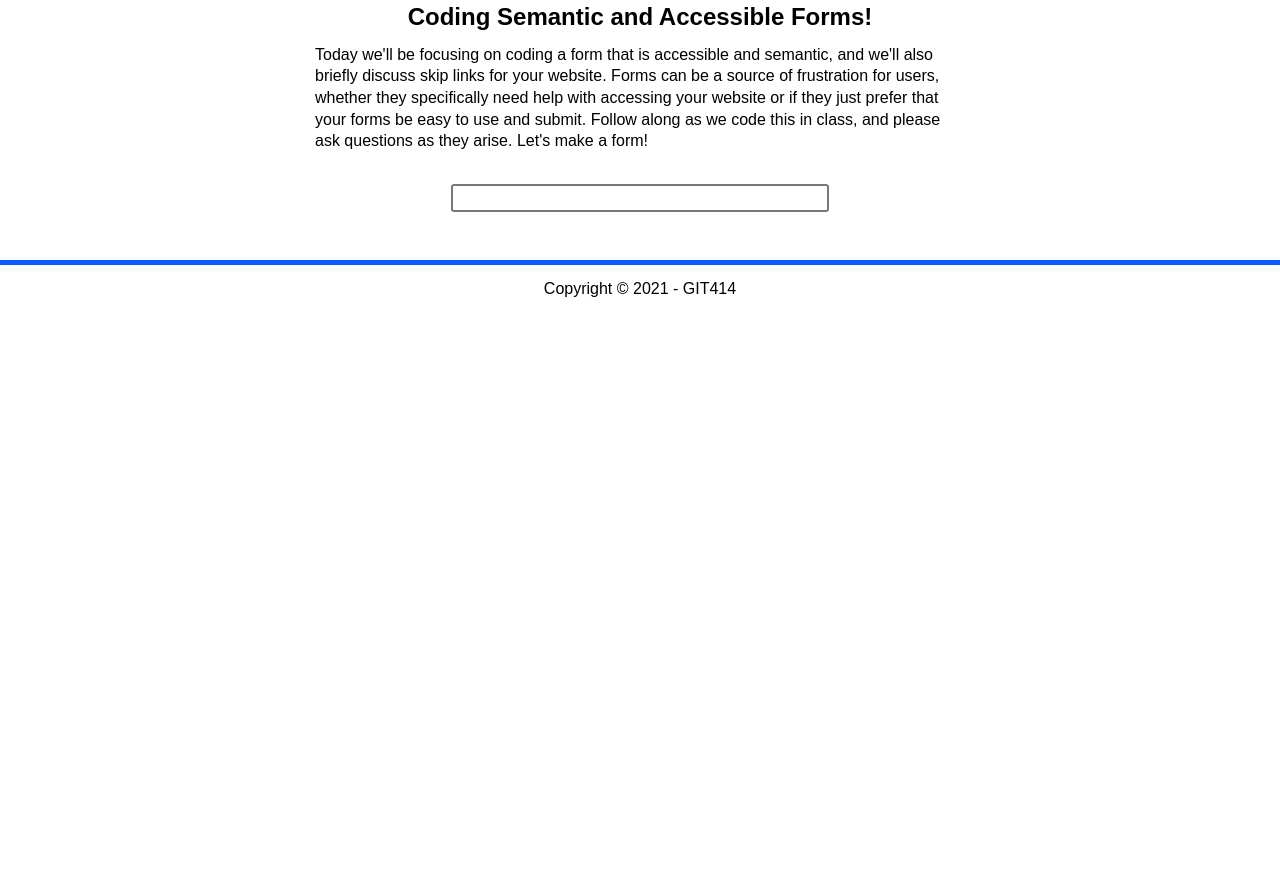
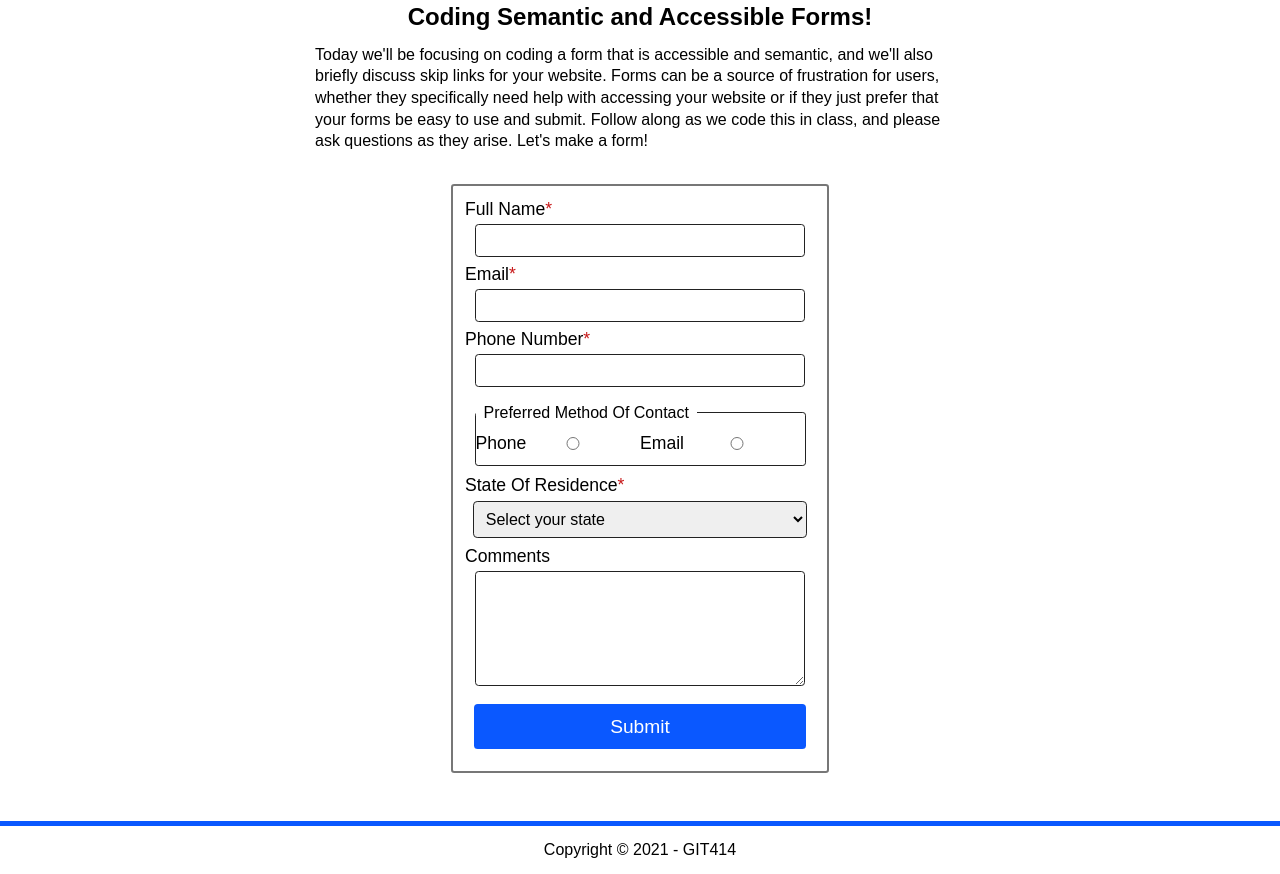
Before and after one commit to snbergle/Accessibility-activity, a plain HTML site: page index.html in a window 1280 px wide. Shown: the part 511-1385 px from the top of the page. Before the commit the page ends 824 px from the top, so only its background shows below. Drawn offline with Linux system fonts and the light colour scheme.

Commit message:
Index upload after it has been completed

```diff
--- a/index.html
+++ b/index.html
@@ -27,6 +27,83 @@
 			<p>Today we'll be focusing on coding a form that is accessible and semantic, and we'll also briefly discuss skip links for your website. Forms can be a source of frustration for users, whether they specifically need help with accessing your website or if they just prefer that your forms be easy to use and submit. Follow along as we code this in class, and please ask questions as they arise. Let's make a form!</p>
 
 			<form method="POST" action="https://wp.zybooks.com/form-viewer.php">
+				<label for="my-name">Full Name<span class="required">*</span></label>
+				<input type="text" name="my-name" autocomplete="my-name">
+
+				<label for="my-email">Email<span class="required">*</span></label>
+				<input type="email" name="my-email" id="my-email">
+
+				<label for="my-phone">Phone Number<span class="required">*</span></label>
+				<input type="tel" name="my-phone" id="my-phone">
+
+				<fieldset>
+					<legend>Preferred Method Of Contact</legend>
+
+					<label for="phone-pref">Phone</label>
+					<input type="radio" name="contact-method" id="phone-pref">
+
+					<label for="email-pref">Email</label>
+					<input type="radio" name="contact-method" id="email-pref">
+				</fieldset>
+
+				<label for="resident-state">State Of Residence<span class="required">*</span></label>
+				<select id="resident-state" name="resident-state">
+					<option value="">Select your state</option>
+					<option value="AL">Alabama</option>
+					<option value="AK">Alaska</option>
+					<option value="AZ">Arizona</option>
+					<option value="CA">California</option>
+					<option value="CT">Connecticut</option>
+					<option value="CO">Colorado</option>
+					<option value="DE">Delaware</option>
+					<option value="FL">Florida</option>
+					<option value="GA">Georgia</option>
+					<option value="HI">Hawaii</option>
+					<option value="ID">Idaho</option>
+					<option value="IL">Illinois</option>
+					<option value="IN">Indiana</option>
+					<option value="IA">Iowa</option>
+					<option value="KS">Kansas</option>
+					<option value="KY">Kentucky</option>
+					<option value="LA">Louisiana</option>
+					<option value="ME">Maine</option>
+					<option value="MD">Maryland</option>
+					<option value="MA">Massachusetts</option>
+					<option value="MI">Michigan</option>
+					<option value="MN">Minnesota</option>
+					<option value="MS">Mississippi</option>
+					<option value="MO">Missouri</option>
+					<option value="MT">Montana</option>
+					<option value="NE">Nebraska</option>
+					<option value="NV">Nevada</option>
+					<option value="NH">New Hampshire</option>
+					<option value="NJ">New Jersey</option>
+					<option value="NM">New Mexico</option>
+					<option value="NY">New York</option>
+					<option value="NC">North Carolina</option>
+					<option value="ND">North Dakota</option>
+					<option value="OH">Ohio</option>
+					<option value="OK">Oklahoma</option>
+					<option value="OR">Oregon</option>
+					<option value="PA">Pennsylvania</option>
+					<option value="RI">Rhode Island</option>
+					<option value="SC">South Carolina</option>
+					<option value="SD">South Dakota</option>
+					<option value="TN">Tennessee</option>
+					<option value="TX">Texas</option>
+					<option value="UT">Utah</option>
+					<option value="VT">Vermont</option>
+					<option value="VA">Virginia</option>
+					<option value="WA">Washington</option>
+					<option value="WV">West Virginia</option>
+					<option value="WI">Wisconsin</option>
+					<option value="WY">Wyoming</option>
+				</select>
+
+				<label for="comment-section">Comments</label>
+				<textarea name="comment-section" id="comment-section"></textarea>
+
+				<input type="submit" value="Submit">
 
 			</form>
 		</article>
```
